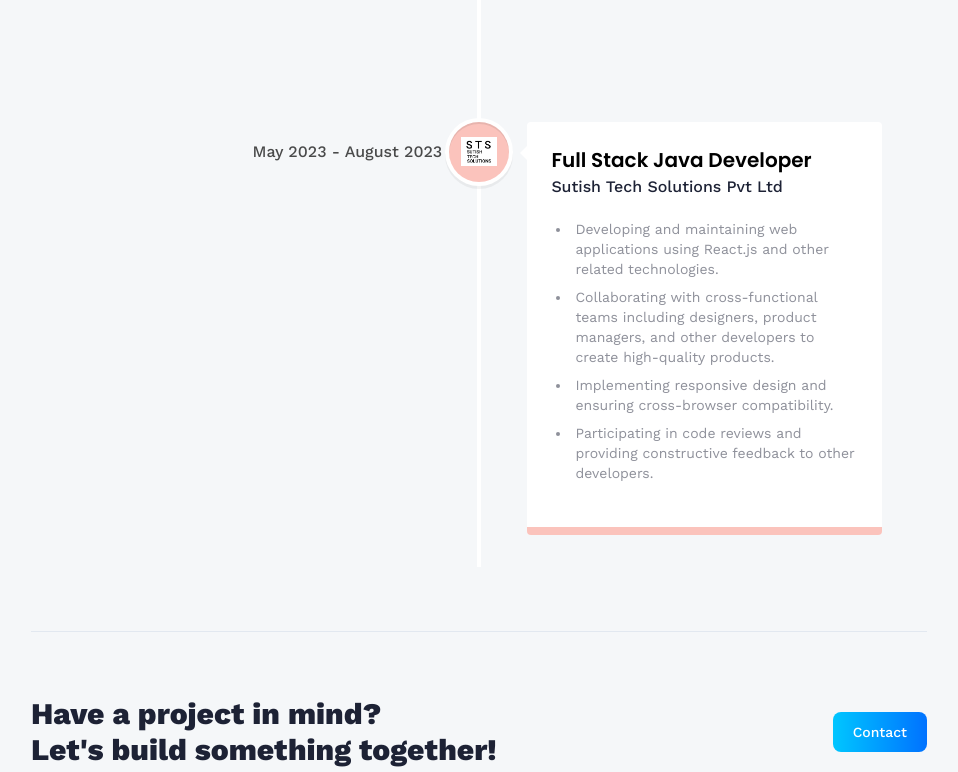
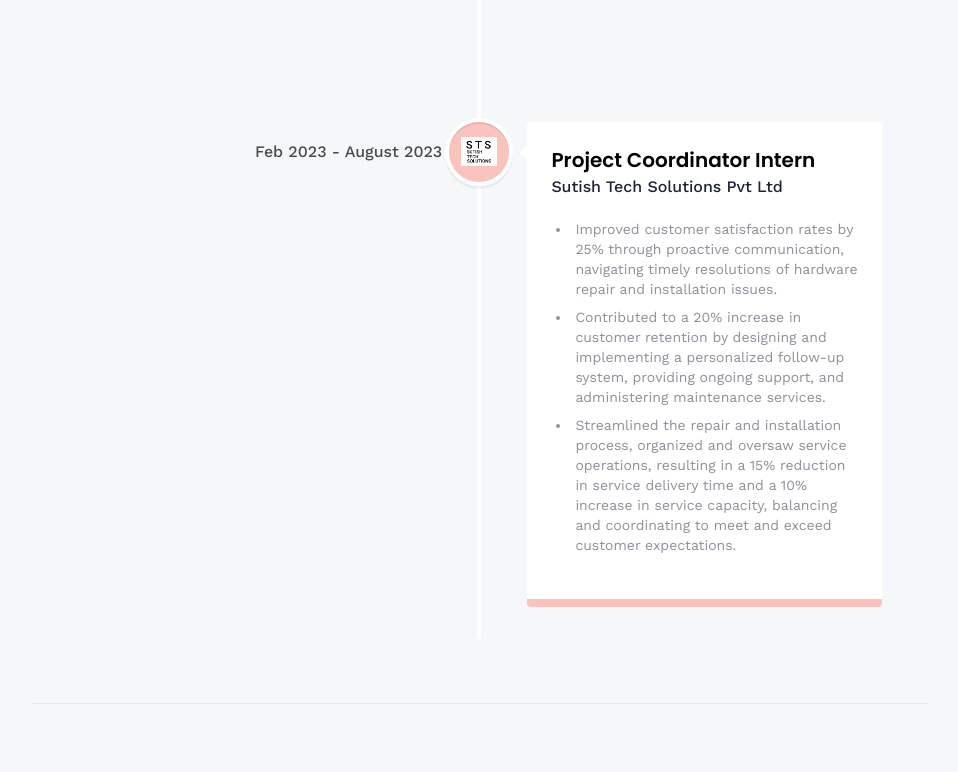
Before and after one commit to Bhavy457/3D-Portfolio, a React (Vite) app: page /about in a window 1280 px wide. Shown: the part 1380-2152 px from the top of the page, without its empty margins (161-1119 px from the left). Built offline with nearby package versions, Linux system fonts and the light colour scheme.

Commit message:
Updated Index

```diff
--- a/src/constants/index.js
+++ b/src/constants/index.js
@@ -105,7 +105,7 @@ export const skills = [
 
 export const experiences = [
     {
-        title: "Full Stack Developer",
+        title: "Full Stack Developer Intern",
         company_name: "Varcons Technologies",
         icon: varcons,
         iconBg: "#accbe1",
@@ -118,16 +118,15 @@ export const experiences = [
         ],
     },
     {
-        title: "Full Stack Java Developer",
+        title: "Project Coordinator Intern",
         company_name: "Sutish Tech Solutions Pvt Ltd",
         icon: sutish,
         iconBg: "#fbc3bc",
-        date: "May 2023 - August 2023",
+        date: "Feb 2023 - August 2023",
         points: [
-            "Developing and maintaining web applications using React.js and other related technologies.",
-            "Collaborating with cross-functional teams including designers, product managers, and other developers to create high-quality products.",
-            "Implementing responsive design and ensuring cross-browser compatibility.",
-            "Participating in code reviews and providing constructive feedback to other developers.",
+            "Improved customer satisfaction rates by 25% through proactive communication, navigating timely resolutions of hardware repair and installation issues.",
+            "Contributed to a 20% increase in customer retention by designing and implementing a personalized follow-up system, providing ongoing support, and administering maintenance services.",
+            "Streamlined the repair and installation process, organized and oversaw service operations, resulting in a 15% reduction in service delivery time and a 10% increase in service capacity, balancing and coordinating to meet and exceed customer expectations.",
         ],
      },
 ];
```
